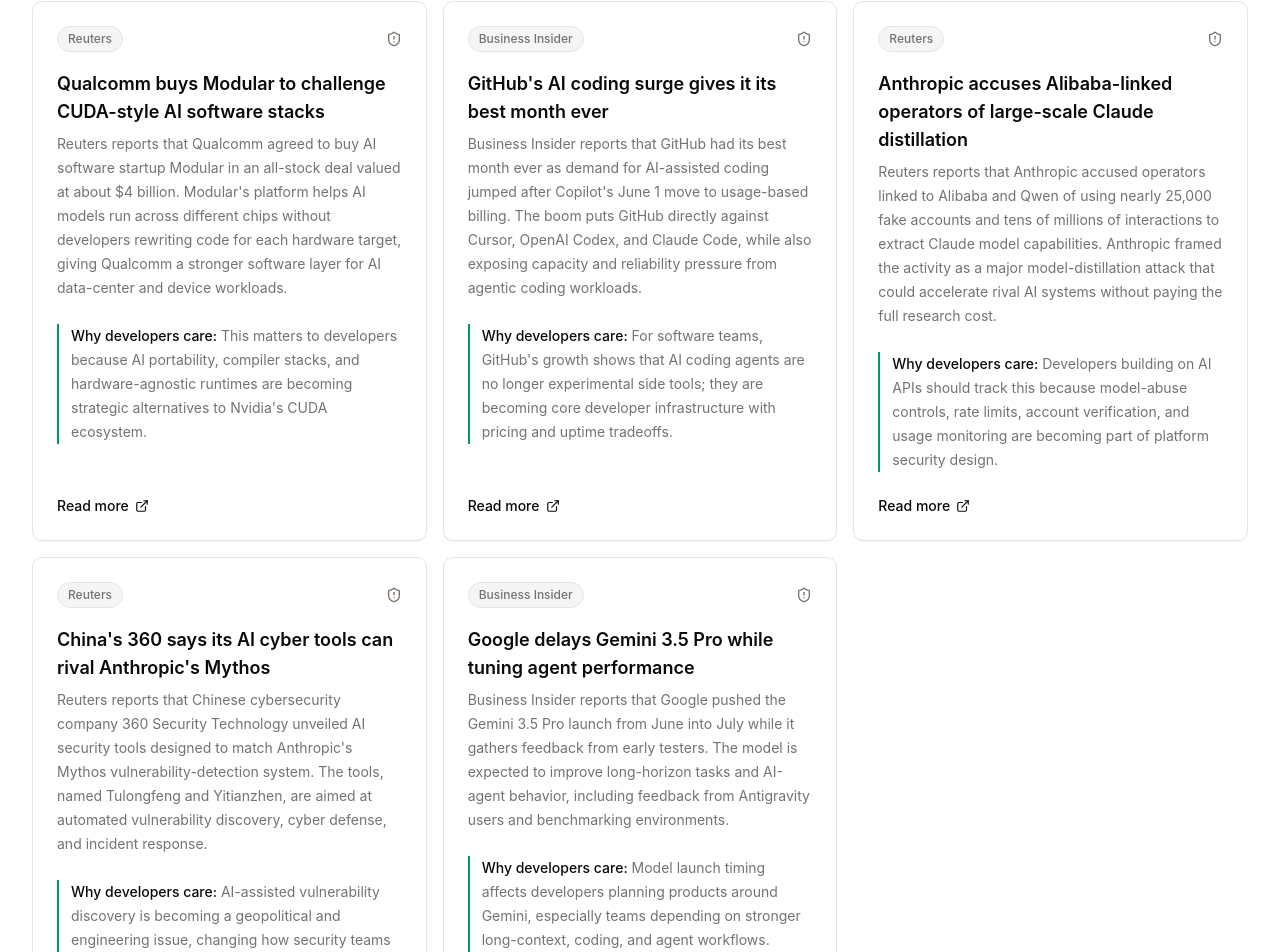
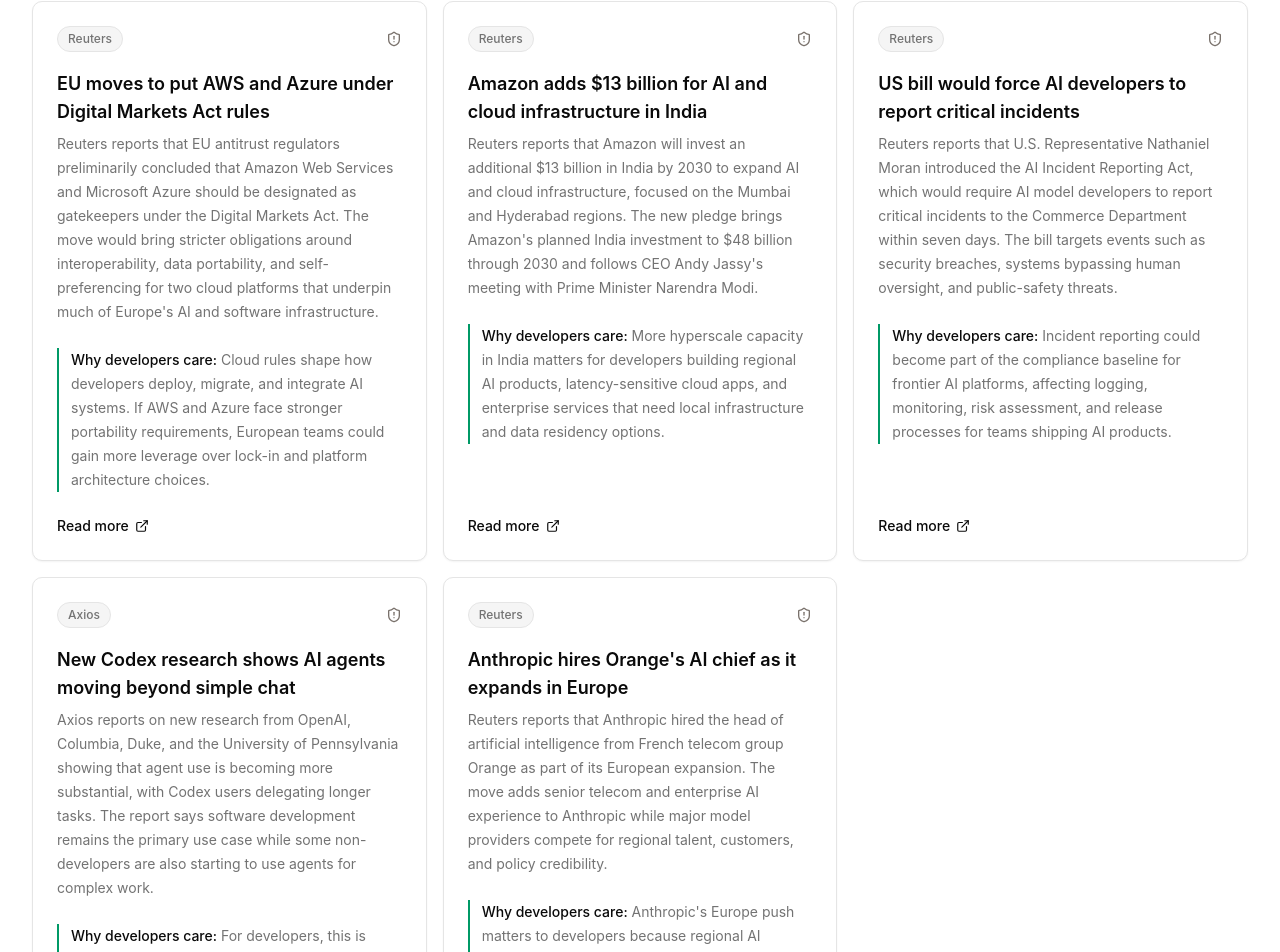
Before and after one commit to Zlatanoski/DevNews, a Next.js app in the folder frontend/: page / in a window 1280 px wide. Shown: the part 740-1692 px from the top of the page. Built offline with nearby package versions, Linux system fonts and the light colour scheme; no server answers.

Commit message:
Update DevNews stories for 2026-06-26 same-day verified

```diff
--- a/frontend/src/components/digest-data.ts
+++ b/frontend/src/components/digest-data.ts
@@ -1,51 +1,52 @@
 export const stories = [
   {
     headline:
-      "Qualcomm buys Modular to challenge CUDA-style AI software stacks",
+      "EU moves to put AWS and Azure under Digital Markets Act rules",
     summary:
-      "Reuters reports that Qualcomm agreed to buy AI software startup Modular in an all-stock deal valued at about $4 billion. Modular's platform helps AI models run across different chips without developers rewriting code for each hardware target, giving Qualcomm a stronger software layer for AI data-center and device workloads.",
+      "Reuters reports that EU antitrust regulators preliminarily concluded that Amazon Web Services and Microsoft Azure should be designated as gatekeepers under the Digital Markets Act. The move would bring stricter obligations around interoperability, data portability, and self-preferencing for two cloud platforms that underpin much of Europe's AI and software infrastructure.",
     source: "Reuters",
-    url: "https://www.reuters.com/business/qualcomm-buy-ai-startup-modular-2026-06-24/",
+    url: "https://www.reuters.com/business/retail-consumer/amazon-microsoft-cloud-computing-services-should-fall-under-eu-tech-rules-eu-2026-06-25/",
     why:
-      "This matters to developers because AI portability, compiler stacks, and hardware-agnostic runtimes are becoming strategic alternatives to Nvidia's CUDA ecosystem.",
-  },
-  {
-    headline: "GitHub's AI coding surge gives it its best month ever",
-    summary:
-      "Business Insider reports that GitHub had its best month ever as demand for AI-assisted coding jumped after Copilot's June 1 move to usage-based billing. The boom puts GitHub directly against Cursor, OpenAI Codex, and Claude Code, while also exposing capacity and reliability pressure from agentic coding workloads.",
-    source: "Business Insider",
-    url: "https://www.businessinsider.com/github-best-month-ever-internal-meeting-2026-6",
-    why:
-      "For software teams, GitHub's growth shows that AI coding agents are no longer experimental side tools; they are becoming core developer infrastructure with pricing and uptime tradeoffs.",
+      "Cloud rules shape how developers deploy, migrate, and integrate AI systems. If AWS and Azure face stronger portability requirements, European teams could gain more leverage over lock-in and platform architecture choices.",
   },
   {
     headline:
-      "Anthropic accuses Alibaba-linked operators of large-scale Claude distillation",
+      "Amazon adds $13 billion for AI and cloud infrastructure in India",
     summary:
-      "Reuters reports that Anthropic accused operators linked to Alibaba and Qwen of using nearly 25,000 fake accounts and tens of millions of interactions to extract Claude model capabilities. Anthropic framed the activity as a major model-distillation attack that could accelerate rival AI systems without paying the full research cost.",
+      "Reuters reports that Amazon will invest an additional $13 billion in India by 2030 to expand AI and cloud infrastructure, focused on the Mumbai and Hyderabad regions. The new pledge brings Amazon's planned India investment to $48 billion through 2030 and follows CEO Andy Jassy's meeting with Prime Minister Narendra Modi.",
     source: "Reuters",
-    url: "https://www.reuters.com/world/china/anthropic-says-alibaba-illicitly-extracted-claude-ai-model-capabilities-2026-06-24/",
+    url: "https://www.reuters.com/world/india/amazon-invest-additional-13-billion-india-2026-06-25/",
     why:
-      "Developers building on AI APIs should track this because model-abuse controls, rate limits, account verification, and usage monitoring are becoming part of platform security design.",
+      "More hyperscale capacity in India matters for developers building regional AI products, latency-sensitive cloud apps, and enterprise services that need local infrastructure and data residency options.",
   },
   {
     headline:
-      "China's 360 says its AI cyber tools can rival Anthropic's Mythos",
+      "US bill would force AI developers to report critical incidents",
     summary:
-      "Reuters reports that Chinese cybersecurity company 360 Security Technology unveiled AI security tools designed to match Anthropic's Mythos vulnerability-detection system. The tools, named Tulongfeng and Yitianzhen, are aimed at automated vulnerability discovery, cyber defense, and incident response.",
+      "Reuters reports that U.S. Representative Nathaniel Moran introduced the AI Incident Reporting Act, which would require AI model developers to report critical incidents to the Commerce Department within seven days. The bill targets events such as security breaches, systems bypassing human oversight, and public-safety threats.",
     source: "Reuters",
-    url: "https://www.reuters.com/legal/litigation/chinas-360-says-it-has-developed-tools-match-anthropics-mythos-2026-06-24/",
+    url: "https://www.reuters.com/legal/litigation/us-lawmaker-proposes-bill-require-ai-companies-report-critical-incidents-2026-06-25/",
     why:
-      "AI-assisted vulnerability discovery is becoming a geopolitical and engineering issue, changing how security teams triage bugs, validate findings, and protect critical systems.",
+      "Incident reporting could become part of the compliance baseline for frontier AI platforms, affecting logging, monitoring, risk assessment, and release processes for teams shipping AI products.",
   },
   {
-    headline: "Google delays Gemini 3.5 Pro while tuning agent performance",
+    headline:
+      "New Codex research shows AI agents moving beyond simple chat",
     summary:
-      "Business Insider reports that Google pushed the Gemini 3.5 Pro launch from June into July while it gathers feedback from early testers. The model is expected to improve long-horizon tasks and AI-agent behavior, including feedback from Antigravity users and benchmarking environments.",
-    source: "Business Insider",
-    url: "https://www.businessinsider.com/google-3-5-pro-july-release-tokens-ai-agents-model-2026-6",
+      "Axios reports on new research from OpenAI, Columbia, Duke, and the University of Pennsylvania showing that agent use is becoming more substantial, with Codex users delegating longer tasks. The report says software development remains the primary use case while some non-developers are also starting to use agents for complex work.",
+    source: "Axios",
+    url: "https://www.axios.com/2026/06/25/codex-agents-growth-openai",
     why:
-      "Model launch timing affects developers planning products around Gemini, especially teams depending on stronger long-context, coding, and agent workflows.",
+      "For developers, this is another signal that agent workflows are shifting from demos to real task delegation, raising the importance of repo context, review discipline, and safe automation boundaries.",
+  },
+  {
+    headline: "Anthropic hires Orange's AI chief as it expands in Europe",
+    summary:
+      "Reuters reports that Anthropic hired the head of artificial intelligence from French telecom group Orange as part of its European expansion. The move adds senior telecom and enterprise AI experience to Anthropic while major model providers compete for regional talent, customers, and policy credibility.",
+    source: "Reuters",
+    url: "https://www.reuters.com/business/media-telecom/anthropic-hires-oranges-ai-chief-amid-europe-push-2026-06-25/",
+    why:
+      "Anthropic's Europe push matters to developers because regional AI leadership can affect model availability, enterprise partnerships, compliance posture, and local support for Claude-based products.",
   },
 ]
 
```
